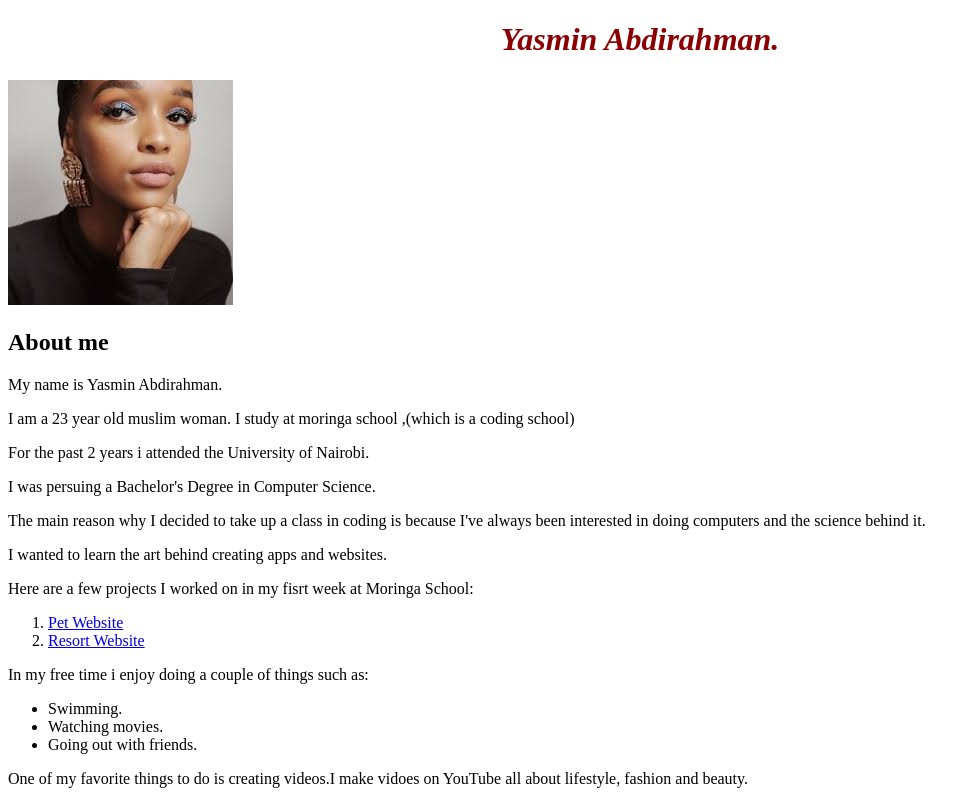
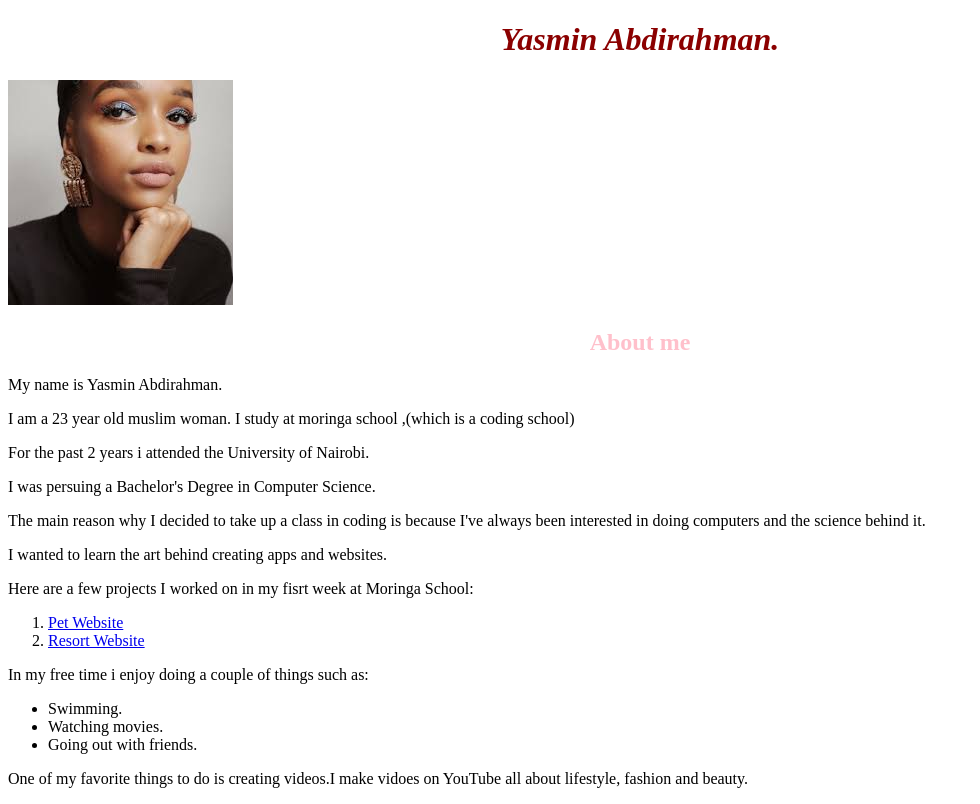
Before and after one commit to ya7skaa/Yasmin-Portfolio, a plain HTML site: page index.html in a window 1280 px wide. Shown: the whole page, without its empty margins (0-980 px from the left). Drawn offline with Linux system fonts and the light colour scheme.

Commit message:
h2 color change and alignment

```diff
--- a/CSS/styles.css
+++ b/CSS/styles.css
@@ -2,3 +2,7 @@ h1{
   text-align: center;
   color: darkred;
 }
+h2{
+  color: pink;
+  text-align: center;
+}
```
